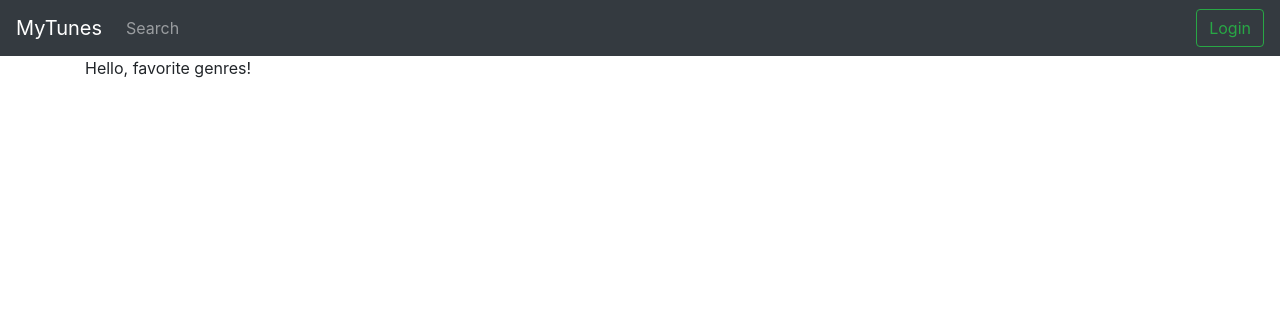
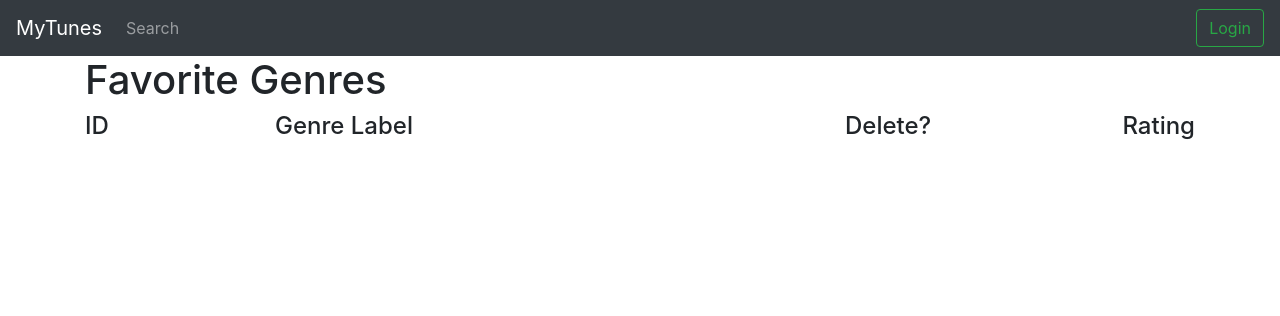
Before and after one commit to wolverine16/MusicApp, a Django app: page /favorites/genres in a window 1280 px wide. Shown: the top 316 px of the page. Run offline with Django 3.2, Linux system fonts and the light colour scheme; data that the repository does not hold is empty; some libraries are stand-ins or nearby versions.

Commit message:
Updates to display of fav genres

```diff
--- a/myTunes/tunesApp/templates/base.html
+++ b/myTunes/tunesApp/templates/base.html
@@ -81,5 +81,8 @@
     <script src="https://cdnjs.cloudflare.com/ajax/libs/popper.js/1.14.3/umd/popper.min.js" integrity="sha384-ZMP7rVo3mIykV+2+9J3UJ46jBk0WLaUAdn689aCwoqbBJiSnjAK/l8WvCWPIPm49" crossorigin="anonymous"></script>
     <script src="https://stackpath.bootstrapcdn.com/bootstrap/4.1.3/js/bootstrap.min.js" integrity="sha384-ChfqqxuZUCnJSK3+MXmPNIyE6ZbWh2IMqE241rYiqJxyMiZ6OW/JmZQ5stwEULTy" crossorigin="anonymous"></script>
 
+	{% block jquery_content %}
+	{% endblock %}
+
   </body>
 </html>
--- a/myTunes/tunesApp/templates/favorite_genres.html
+++ b/myTunes/tunesApp/templates/favorite_genres.html
@@ -1,12 +1,62 @@
 {% extends "base.html" %}
+
+{% block title %}Favorite Genres{% endblock title %}
+
 {% block content %}
-<p>Hello, favorite genres!</p>
-	{% for trans in masterList %}
-		<p>
-			{{trans.genre_id}}
-			{{trans.label}}
-			{{trans.rating}}
-			<br />
-		</p>
-	{% endfor %}
+
+<div class="container-fluid"></div>
+
+  <h1>Favorite Genres</h1>
+  <div class="row">
+    <div class="col-sm-2">
+	  <h4>ID</h4>
+	</div>
+	<div class="col-sm-6">
+	  <h4>Genre Label</h4>
+	</div>
+	<div class="col-sm-2">
+	  <h4>Delete?</h4>
+	</div>
+	<div class="col-sm-2 text-right">
+	  <h4>Rating</h4>
+	</div>
+  </div>
+
+  {% for trans in masterList %}
+  <div class="row">
+    <div class="col-sm-2">
+	  <h5>{{ trans.genre_id }}</h5>
+	</div>
+	<div class="col-sm-6">
+	  <h5>{{ trans.label }}</h5>
+	</div>
+	<div class="col-sm-2 text-center">
+		<div class="form-check">
+		<input type="checkbox" class="form-check-input" id="exampleCheck{{ trans.genre_id }}">
+		</div>
+	</div>
+	<div class="col-sm-2 text-right">
+
+
+		<div class="dropdown">
+		<button class="btn btn-secondary dropdown-toggle" type="button" id="dropdownMenuButton" data-toggle="dropdown" aria-haspopup="true" aria-expanded="false">
+		{{ trans.rating }}
+		</button>
+		<div class="dropdown-menu" aria-labelledby="dropdownMenuButton">
+
+			{% with ''|center:10 as range %}
+			{% for _ in range %}
+				<a class="dropdown-item">{{ forloop.counter }}</a>
+			{% endfor %}
+			{% endwith %}
+		</div>
+		</div>
+
+	</div>
+	<br/>
+  </div>
+  {% endfor %}
+
+</div>
+
 {% endblock %}
```
